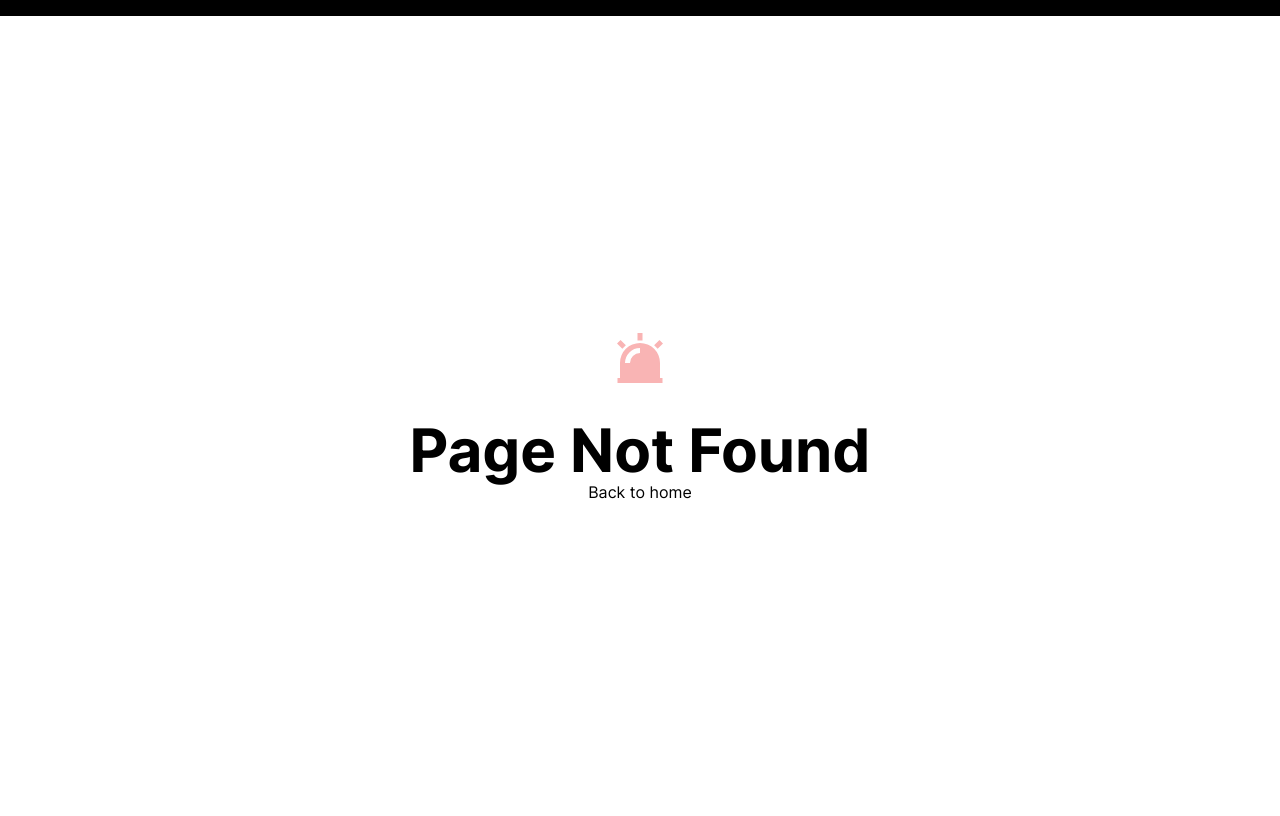
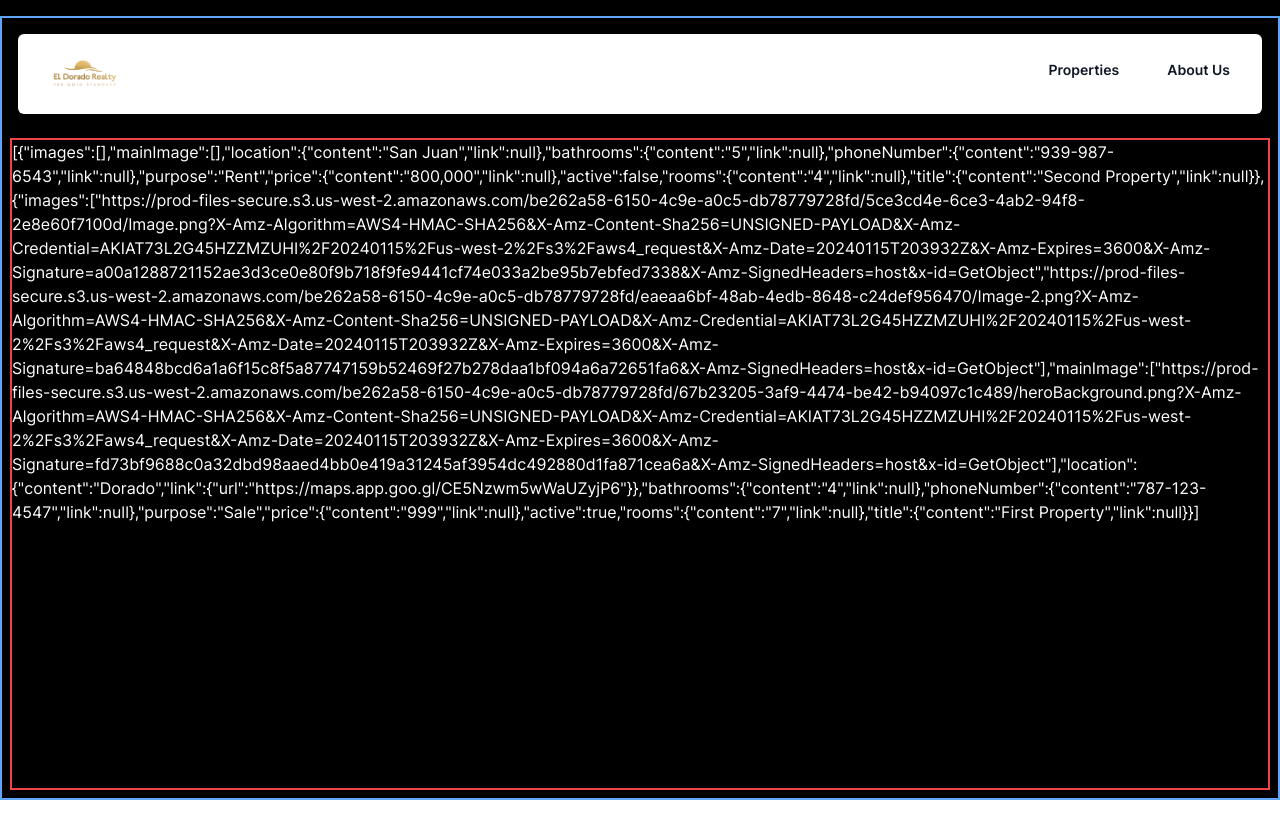
Before and after one commit to TimothyMendezFeliciano/edr, a Next.js app: page /properties in a window 1280 px wide. Before the commit this address had no page. Built offline with nearby package versions, Linux system fonts and the light colour scheme.

Commit message:
feat(properties): notion
notion configured. fetching info

```diff
--- a/package.json
+++ b/package.json
@@ -20,6 +20,10 @@
   "dependencies": {
     "@headlessui/react": "^1.7.18",
     "@heroicons/react": "^2.1.1",
+    "@notion-render/bookmark-plugin": "^0.0.2",
+    "@notion-render/client": "^0.0.2",
+    "@notion-render/hljs-plugin": "^0.0.2",
+    "@notionhq/client": "^2.2.14",
     "clsx": "^2.0.0",
     "lucide-react": "^0.297.0",
     "next": "^14.0.4",
--- a/src/app/layout.tsx
+++ b/src/app/layout.tsx
@@ -56,7 +56,7 @@ export default function RootLayout({
 }) {
   return (
     <html>
-      <body className='flex flex-1 h-dvh'>
+      <body className='flex h-dvh flex-1'>
         <div className='grow bg-black pt-4'>{children}</div>
       </body>
     </html>
--- a/src/app/page.tsx
+++ b/src/app/page.tsx
@@ -32,15 +32,15 @@ export default function HomePage() {
   };
 
   return (
-    <main className='flex flex-col overflow-y-auto h-full'>
+    <main className='flex h-full flex-col overflow-y-auto'>
       <Head>
-        <title>Hi</title>
+        <title>Landing</title>
       </Head>
       <Header />
-      <section className='flex-grow h-[150%] min-h-full'>
-        <div className='grid grid-rows-2 gap-1 h-full align-content-end'>
+      <section className='h-[150%] min-h-full flex-grow'>
+        <div className='align-content-end grid h-full grid-rows-2 gap-1'>
           <div
-            className={`bg-[url('../assets/icons/edrLogo.png')] bg-no-repeat bg-center bg-contain`}
+            className={`bg-[url('../assets/icons/edrLogo.png')] bg-contain bg-center bg-no-repeat`}
           ></div>
           <div className='pt-4 text-white'>
             <div className='flex flex-row items-center justify-center'>
@@ -49,7 +49,7 @@ export default function HomePage() {
               </h1>
             </div>
             <div className='mt-4 flex flex-row items-center justify-center'>
-              <p className='text-lg leading-6 text-gray-300 text-center'>
+              <p className='text-center text-lg leading-6 text-gray-300'>
                 Subdescription for the company. Motivational phrase. A little
                 something extra.
               </p>
@@ -108,24 +108,24 @@ export default function HomePage() {
         {/*  </footer>*/}
         {/*</div>*/}
       </section>
-      <div className='flex justify-center mb-4' id='team'>
-        <h1 className='text-yellow-400 text-center'>Our Team</h1>
+      <div className='mb-4 flex justify-center' id='team'>
+        <h1 className='text-center text-yellow-400'>Our Team</h1>
       </div>
-      <section className='grid grid-cols-1 sm:grid-cols-2 lg:grid-cols-3 gap-2 mx-12 mb-4'>
+      <section className='mx-12 mb-4 grid grid-cols-1 gap-2 sm:grid-cols-2 lg:grid-cols-3'>
         {employees.map((employee: employeeType, index: number) => (
           <div
-            className='border-yellow-400 border hover:border-yellow-300 bg-gray-900 bg-opacity-70 shadow-lg py-2 flex flex-col items-center justify-center'
+            className='flex flex-col items-center justify-center border border-yellow-400 bg-gray-900 bg-opacity-70 py-2 shadow-lg hover:border-yellow-300'
             key={index}
           >
             <Image
               src={employee.image}
-              className='rounded-full hover:border-yellow-300 hover:border-2'
+              className='rounded-full hover:border-2 hover:border-yellow-300'
               alt='EmployeeImage'
               width={200}
               height={200}
             />
-            <h3 className='text-white text-center'>{employee.name}</h3>
-            <p className='text-lg leading-6 text-gray-300 text-center'>
+            <h3 className='text-center text-white'>{employee.name}</h3>
+            <p className='text-center text-lg leading-6 text-gray-300'>
               {employee.jobTitle}
             </p>
           </div>
--- /dev/null
+++ b/src/app/properties/page.tsx
@@ -0,0 +1,60 @@
+import Head from 'next/head';
+
+import Header from '@/components/Header';
+// import {fetchPagesFromRows} from "@/lib/notion";
+// import {cleanNotionResult} from "@/hooks/useCleanNotionResult";
+
+export default async function PropertiesPage() {
+  // const {results} = await fetchPagesFromRows()
+  // eslint-disable-next-line @typescript-eslint/ban-ts-comment
+  // @ts-ignore
+  // const cleanResults = cleanNotionResult(results)
+
+  const cleanResults = [
+    {
+      images: [],
+      mainImage: [],
+      location: { content: 'San Juan', link: null },
+      bathrooms: { content: '5', link: null },
+      phoneNumber: { content: '939-987-6543', link: null },
+      purpose: 'Rent',
+      price: { content: '800,000', link: null },
+      active: false,
+      rooms: { content: '4', link: null },
+      title: { content: 'Second Property', link: null },
+    },
+    {
+      images: [
+        'https://prod-files-secure.s3.us-west-2.amazonaws.com/be262a58-6150-4c9e-a0c5-db78779728fd/5ce3cd4e-6ce3-4ab2-94f8-2e8e60f7100d/Image.png?X-Amz-Algorithm=AWS4-HMAC-SHA256&X-Amz-Content-Sha256=UNSIGNED-PAYLOAD&X-Amz-Credential=AKIAT73L2G45HZZMZUHI%2F20240115%2Fus-west-2%2Fs3%2Faws4_request&X-Amz-Date=20240115T203932Z&X-Amz-Expires=3600&X-Amz-Signature=a00a1288721152ae3d3ce0e80f9b718f9fe9441cf74e033a2be95b7ebfed7338&X-Amz-SignedHeaders=host&x-id=GetObject',
+        'https://prod-files-secure.s3.us-west-2.amazonaws.com/be262a58-6150-4c9e-a0c5-db78779728fd/eaeaa6bf-48ab-4edb-8648-c24def956470/Image-2.png?X-Amz-Algorithm=AWS4-HMAC-SHA256&X-Amz-Content-Sha256=UNSIGNED-PAYLOAD&X-Amz-Credential=AKIAT73L2G45HZZMZUHI%2F20240115%2Fus-west-2%2Fs3%2Faws4_request&X-Amz-Date=20240115T203932Z&X-Amz-Expires=3600&X-Amz-Signature=ba64848bcd6a1a6f15c8f5a87747159b52469f27b278daa1bf094a6a72651fa6&X-Amz-SignedHeaders=host&x-id=GetObject',
+      ],
+      mainImage: [
+        'https://prod-files-secure.s3.us-west-2.amazonaws.com/be262a58-6150-4c9e-a0c5-db78779728fd/67b23205-3af9-4474-be42-b94097c1c489/heroBackground.png?X-Amz-Algorithm=AWS4-HMAC-SHA256&X-Amz-Content-Sha256=UNSIGNED-PAYLOAD&X-Amz-Credential=AKIAT73L2G45HZZMZUHI%2F20240115%2Fus-west-2%2Fs3%2Faws4_request&X-Amz-Date=20240115T203932Z&X-Amz-Expires=3600&X-Amz-Signature=fd73bf9688c0a32dbd98aaed4bb0e419a31245af3954dc492880d1fa871cea6a&X-Amz-SignedHeaders=host&x-id=GetObject',
+      ],
+      location: {
+        content: 'Dorado',
+        link: { url: 'https://maps.app.goo.gl/CE5Nzwm5wWaUZyjP6' },
+      },
+      bathrooms: { content: '4', link: null },
+      phoneNumber: { content: '787-123-4547', link: null },
+      purpose: 'Sale',
+      price: { content: '999', link: null },
+      active: true,
+      rooms: { content: '7', link: null },
+      title: { content: 'First Property', link: null },
+    },
+  ];
+
+  // console.log('Clean', cleanResults);
+  return (
+    <main className='flex h-full flex-col overflow-y-auto border-2 border-blue-400'>
+      <Head>
+        <title>Properties</title>
+      </Head>
+      <Header />
+      <section className='m-2 flex-grow border-2 border-red-500'>
+        <p className='text-white'>{JSON.stringify(cleanResults)}</p>
+      </section>
+    </main>
+  );
+}
--- a/src/components/Header/index.tsx
+++ b/src/components/Header/index.tsx
@@ -1,3 +1,4 @@
+'use client';
 import { Dialog } from '@headlessui/react';
 import { Bars3Icon, XMarkIcon } from '@heroicons/react/24/outline';
 import Image from 'next/image';
@@ -14,7 +15,7 @@ export default function Header() {
   const [mobileMenuOpen, setMobileMenuOpen] = useState(false);
 
   return (
-    <header className='bg-white m-4 rounded-md'>
+    <header className='m-4 rounded-md bg-white'>
       <nav
         className='flex items-start justify-between p-6 lg:px-8'
         aria-label='Global'
--- /dev/null
+++ b/src/hooks/useCleanNotionResult.ts
@@ -0,0 +1,36 @@
+interface BasicObjectInterface {
+  object: string;
+  id: string;
+}
+
+interface NotionPropertyInterface extends BasicObjectInterface {
+  created_time: Date;
+  last_edited_time: Date;
+  created_by: BasicObjectInterface;
+  last_edited_by: BasicObjectInterface;
+  cover?: never;
+  icon?: never;
+  parent: {
+    type: string;
+    database_id: string;
+  };
+  archived: boolean;
+  properties: never;
+  url: string;
+  public_url?: string;
+}
+
+export function cleanNotionResult(results: NotionPropertyInterface[]) {
+  return results.map(({ properties }) => ({
+    images: properties['Files & media']?.files.map(({ file }) => file?.url),
+    mainImage: properties['Main Image']?.files.map(({ file }) => file?.url),
+    location: properties?.Location.rich_text?.map((loc) => loc.text)[0],
+    bathrooms: properties.Bathrooms.rich_text?.map((bath) => bath.text)[0],
+    phoneNumber: properties['Phone Number'].rich_text?.map((pn) => pn.text)[0],
+    purpose: properties.Purpose.select.name,
+    price: properties.Price.rich_text?.map((pr) => pr.text)[0],
+    active: properties.Active.checkbox,
+    rooms: properties.Rooms.rich_text?.map((r) => r.text)[0],
+    title: properties.Property.title?.map((p) => p.text)[0],
+  }));
+}
--- /dev/null
+++ b/src/lib/notion.ts
@@ -0,0 +1,64 @@
+import { Client } from '@notionhq/client';
+import {
+  BlockObjectResponse,
+  PageObjectResponse,
+} from '@notionhq/client/build/src/api-endpoints';
+import * as process from 'process';
+import React from 'react';
+import 'server-only';
+
+export const notion = new Client({
+  auth: process.env.NOTION_KEY,
+});
+
+export const fetchPages = React.cache(() => {
+  return notion.databases.query({
+    database_id: process.env.NOTION_PAGE_ID,
+    // filter: {
+    //     property:
+    //         "Active",
+    //     select: {
+    //         equals: "checked"
+    //     }
+    // }
+  });
+});
+
+export const fetchPagesFromRows = React.cache(() => {
+  return notion.databases.query({
+    database_id: process.env.NOTION_PAGE_ID,
+  });
+
+  // const idList = list.results.map(page => page.id)
+  //
+  // // console.log("ListIWthIds", idList)
+  //
+  // const pages = []
+  //
+  // idList.map(async (page_id) => {
+  //     const res = await notion.pages.retrieve({
+  //         page_id,
+  //     })
+  //     pages.push(res)
+  // })
+});
+
+export const fetchPageBySlug = React.cache((slug: string) => {
+  return notion.databases
+    .query({
+      database_id: process.env.NOTION_PAGE_ID,
+      filter: {
+        property: 'Slug',
+        rich_text: {
+          equals: slug,
+        },
+      },
+    })
+    .then((res) => res.results[0] as PageObjectResponse | undefined);
+});
+
+export const fetchPageBlocks = React.cache((pageId: string) => {
+  return notion.blocks.children
+    .list({ block_id: pageId })
+    .then((res) => res.results as BlockObjectResponse[]);
+});
--- a/tsconfig.json
+++ b/tsconfig.json
@@ -4,9 +4,10 @@
     "lib": ["dom", "dom.iterable", "esnext"],
     "allowJs": true,
     "skipLibCheck": true,
-    "strict": true,
+    "strict": false,
     "forceConsistentCasingInFileNames": true,
     "noEmit": true,
+    "noImplicitAny": false,
     "esModuleInterop": true,
     "module": "esnext",
     "moduleResolution": "node",
```
Also changed, not shown: 1 other file (tests, documents, lock files or other folders).
